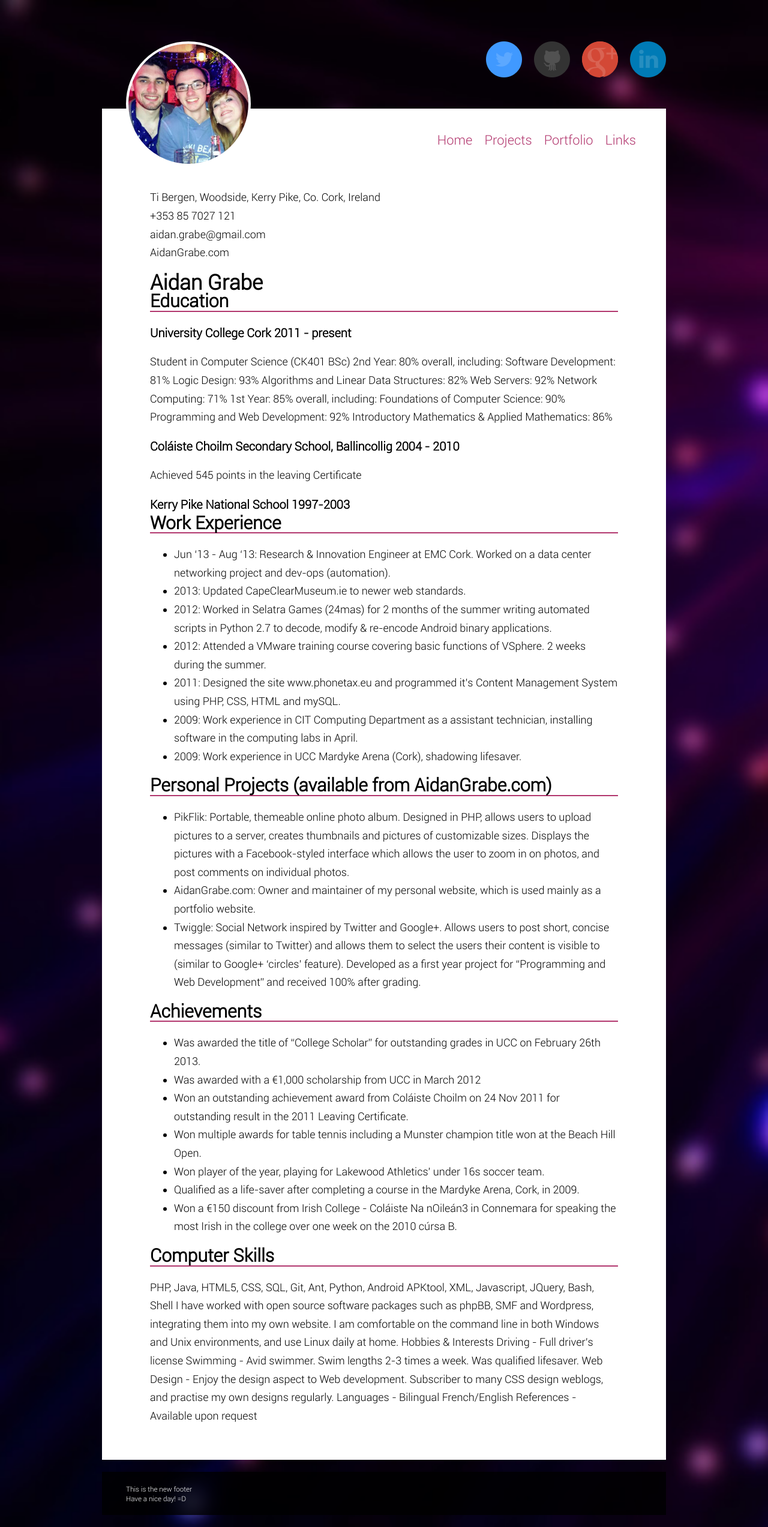
After one commit to aidangrabe/aidangrabe.com, a PHP site: page /cv in a window 1280 px wide. The commit adds this page. Shown: the whole page at 60% size. Run offline with PHP 8.4, Linux system fonts and the light colour scheme.

Commit message:
Added resume

```diff
--- a/index.php
+++ b/index.php
@@ -25,6 +25,8 @@ foreach ($nav as $label => $link) {
     if ($link == "") $link = "index";
     $router->addRoute($link, ucfirst($link) . "Page");
 }
+$router->addRoute("cv", "ResumePage");
+$router->addRoute("resume", "ResumePage");
 
 $router->run();
 ?>
--- /dev/null
+++ b/src/pages/ResumePage.php
@@ -0,0 +1,17 @@
+<?php
+
+class ResumePage extends Page {
+
+    public function __construct() {
+        parent::__construct("HOME", "Resume (CV)");
+
+        $this->setContent(new Template("Resume"));
+    }
+
+    public function main($args) {
+        $this->output();
+    }
+
+}
+
+?>
--- a/src/templates/Links.php
+++ b/src/templates/Links.php
@@ -1,4 +1,4 @@
 <h1>Links</h1>
 <ul>
-    <li><a href="#">Curriculum Vitae (Résumé)</a></li>
+    <li><a href="cv">Curriculum Vitae (Résumé)</a></li>
 </ul>
--- /dev/null
+++ b/src/templates/Resume.php
@@ -0,0 +1,57 @@
+<p>Ti Bergen, Woodside, Kerry Pike, Co. Cork, Ireland<br />
++353 85 7027 121<br />
+aidan.grabe@gmail.com<br />
+AidanGrabe.com  </p>
+<h1>Aidan Grabe</h1>
+<h2>Education</h2>
+<h3>University College Cork  2011 - present</h3>
+<p>Student in Computer Science (CK401 BSc)
+2nd Year: 80% overall, including:
+    Software Development: 81%
+Logic Design: 93%
+Algorithms and Linear Data Structures: 82%
+Web Servers: 92%
+Network Computing: 71%
+1st Year: 85% overall, including:
+    Foundations of Computer Science: 90%
+Programming and Web Development: 92%
+Introductory Mathematics &amp; Applied Mathematics: 86%</p>
+<h3>Coláiste Choilm Secondary School, Ballincollig 2004 - 2010</h3>
+<p>Achieved 545 points  in the leaving Certificate</p>
+<h3>Kerry Pike National School 1997-2003</h3>
+<h2>Work Experience</h2>
+<ul>
+<li>Jun ‘13 - Aug ‘13: Research &amp; Innovation Engineer at EMC Cork. Worked on a data center networking project and dev-ops (automation).</li>
+<li>2013: Updated CapeClearMuseum.ie to newer web standards.</li>
+<li>2012: Worked in Selatra Games (24mas) for 2 months of the summer writing automated scripts in Python 2.7 to decode, modify &amp; re-encode Android binary applications.</li>
+<li>2012: Attended a VMware training course covering basic functions of VSphere. 2 weeks during the summer.</li>
+<li>2011: Designed the site www.phonetax.eu and programmed it’s Content Management System using PHP, CSS, HTML and mySQL.</li>
+<li>2009: Work experience in CIT Computing Department as a assistant technician, installing software in the computing labs in April.</li>
+<li>2009: Work experience in UCC Mardyke Arena (Cork), shadowing lifesaver.</li>
+</ul>
+<h2>Personal Projects (available from AidanGrabe.com)</h2>
+<ul>
+<li>PikFlik: Portable, themeable online photo album. Designed in PHP, allows users to upload pictures to a server, creates thumbnails and pictures of customizable sizes. Displays the pictures with a Facebook-styled interface which allows the user to zoom in on photos, and post comments on individual photos.</li>
+<li>AidanGrabe.com: Owner and maintainer of my personal website, which is used mainly as a portfolio website.</li>
+<li>Twiggle: Social Network inspired by Twitter and Google+. Allows users to post short, concise messages (similar to Twitter) and allows them to select the users their content is visible to (similar to Google+ ‘circles’ feature). Developed as a first year project for “Programming and Web Development” and received 100% after grading.</li>
+</ul>
+<h2>Achievements</h2>
+<ul>
+<li>Was awarded the title of “College Scholar” for outstanding grades in UCC on February 26th 2013.</li>
+<li>Was awarded with a €1,000 scholarship from UCC in March 2012</li>
+<li>Won an outstanding achievement award from Coláiste Choilm on 24 Nov 2011 for outstanding result in the 2011 Leaving Certificate.</li>
+<li>Won multiple awards for table tennis including a Munster champion title won at the Beach Hill Open.</li>
+<li>Won player of the year, playing for Lakewood Athletics' under 16s soccer team.</li>
+<li>Qualified as a life-saver after completing a course in the Mardyke Arena, Cork, in 2009.</li>
+<li>Won a €150 discount from Irish College - Coláiste Na nOileán3 in Connemara for speaking the most Irish in the college over one week on the 2010 cúrsa B.</li>
+</ul>
+<h2>Computer Skills</h2>
+<p>PHP, Java, HTML5, CSS, SQL, Git, Ant, Python, Android APKtool, XML, Javascript, JQuery, Bash, Shell
+I have worked with open source software packages such as phpBB, SMF and Wordpress, integrating them into my own website.
+I am comfortable on the command line in both Windows and Unix environments, and use Linux daily at home.
+Hobbies &amp; Interests
+Driving - Full driver’s license
+Swimming - Avid swimmer. Swim lengths 2-3 times a week. Was qualified lifesaver.
+Web Design - Enjoy the design aspect to Web development. Subscriber to many CSS design weblogs, and practise my own designs regularly.
+Languages - Bilingual French/English
+References - Available upon request</p>
```
